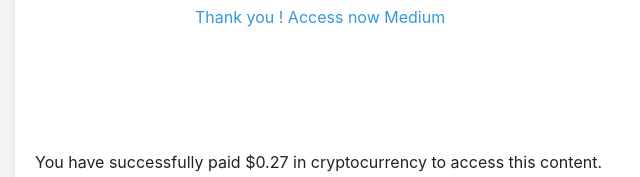
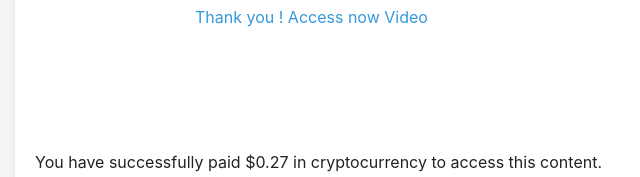
Before and after one commit to cryptopunkstar/x402-mw3, a website: page public/video-content.html in a window 1280 px wide. Shown: the part 558-735 px from the top of the page, 45-685 px from the left. Drawn offline with Linux system fonts and the light colour scheme.

Commit message:
Update video-content.html

```diff
--- a/public/video-content.html
+++ b/public/video-content.html
@@ -16,7 +16,7 @@
     <div class="video-container">
 
 <img src="./x402.png" alt="Modularweb3 x402 payment">
-<p><a href="https://medium.com/@cryptohash.cedric">Thank you ! Access now Medium</a></p>
+<p><a href="https://www.youtube.com/watch?v=IJhS_fv5Ktk">Thank you ! Access now Video</a></p>
     </div>
     <br />
     <p>You have successfully paid $0.27 in cryptocurrency to access this content.</p>
```
